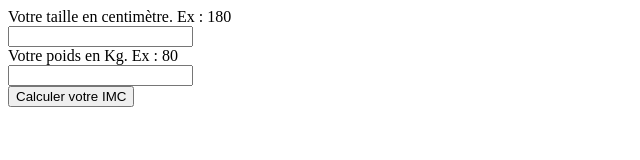
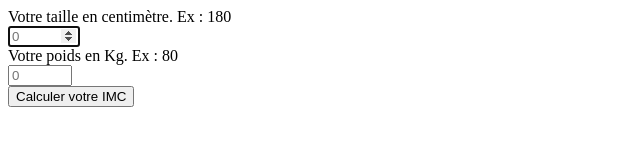
Before and after one commit to yannou64/20_Projets_Javascript, a plain HTML site: page Calcul_imc/index.html in a window 1280 px wide. Shown: the whole page, without its empty margins (0-640 px from the left). Drawn offline with Linux system fonts and the light colour scheme.

Commit message:
Verification des saisies et recuperation des valeurs

```diff
--- a/Calcul_imc/index.html
+++ b/Calcul_imc/index.html
@@ -3,16 +3,35 @@
   <head>
     <meta charset="UTF-8" />
     <meta name="viewport" content="width=device-width, initial-scale=1.0" />
-    <title>Calcul imc</title>
-    <script src="javascript.js"></script>
+    <title>Calcule imc</title>
+    <script src="javascript.js" defer></script>
   </head>
   <body>
-    <form action="">
+    <form id="formulaire" action="">
       <label for="taille">Votre taille en centimètre. Ex : 180</label><br />
-      <input id="taille" type="text" name="taille" /><br />
+      <input
+        id="taille"
+        type="number"
+        step="1"
+        min="0"
+        max="3000"
+        name="taille"
+        placeholder="0"
+        required
+        autofocus
+      /><br />
       <label for="poids">Votre poids en Kg. Ex : 80</label><br />
-      <input id="poids" type="text" name="poids" /><br />
-      <input type="submit" value="Calculer votre IMC" />
+      <input
+        id="poids"
+        type="number"
+        step="1"
+        min="0"
+        max="300"
+        name="poids"
+        placeholder="0"
+        required
+      /><br />
+      <input id="button" type="submit" value="Calculer votre IMC" />
     </form>
   </body>
 </html>
--- a/Calcul_imc/javascript.js
+++ b/Calcul_imc/javascript.js
@@ -1,2 +1,10 @@
 // mon javascript
-console.log("test")
+// At first i stop the submit action
+let form = document.getElementById("formulaire");
+form.addEventListener("submit", (event) => {
+  event.preventDefault();
+  // On va récupérer et contrôler l'input pour le poid
+  const poids = document.getElementById("poids").value;
+  const taille = document.getElementById("taille").value;
+  console.log(`ma taille ${taille} et mon poids ${poids}`);
+});
```
